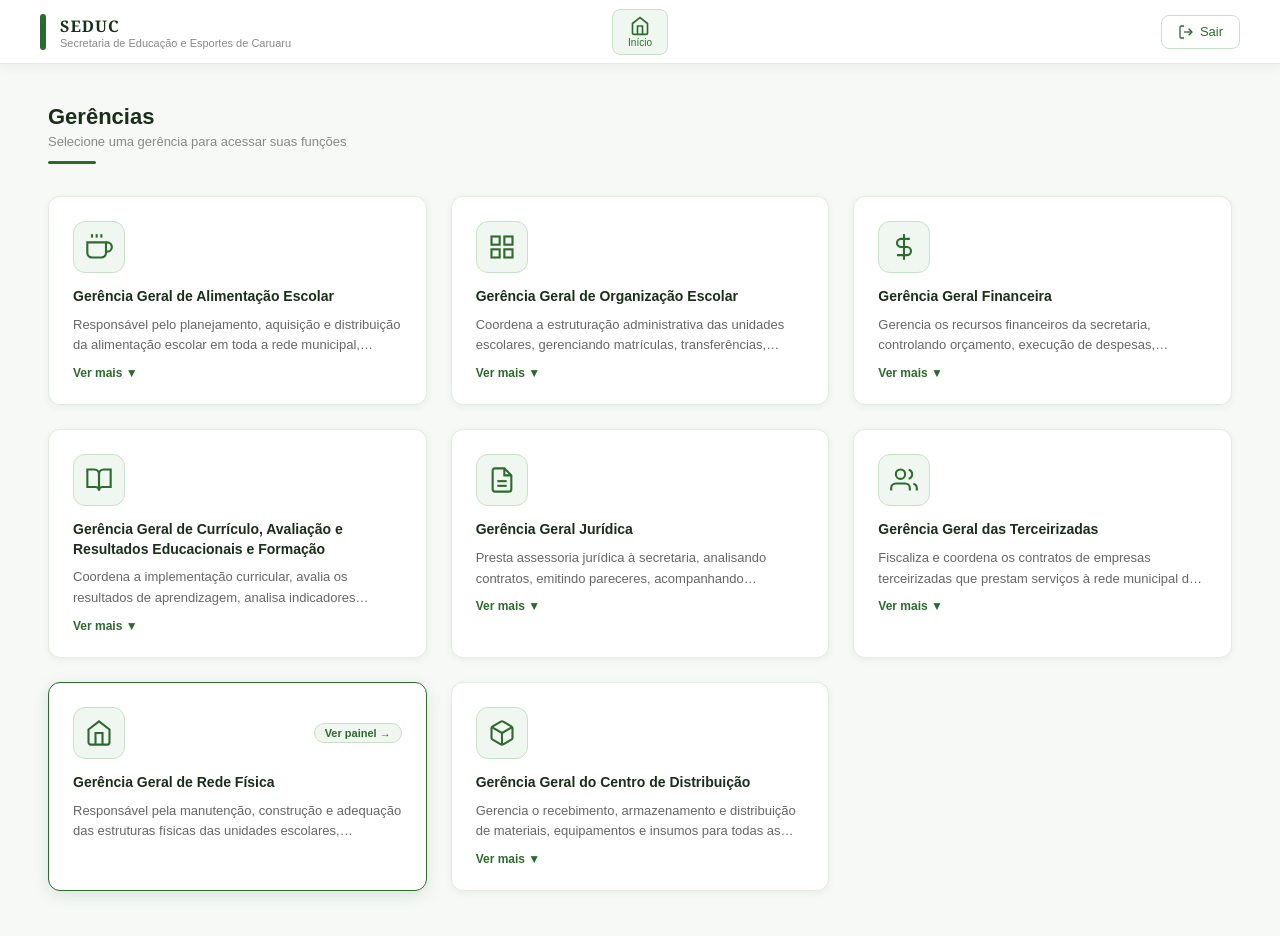
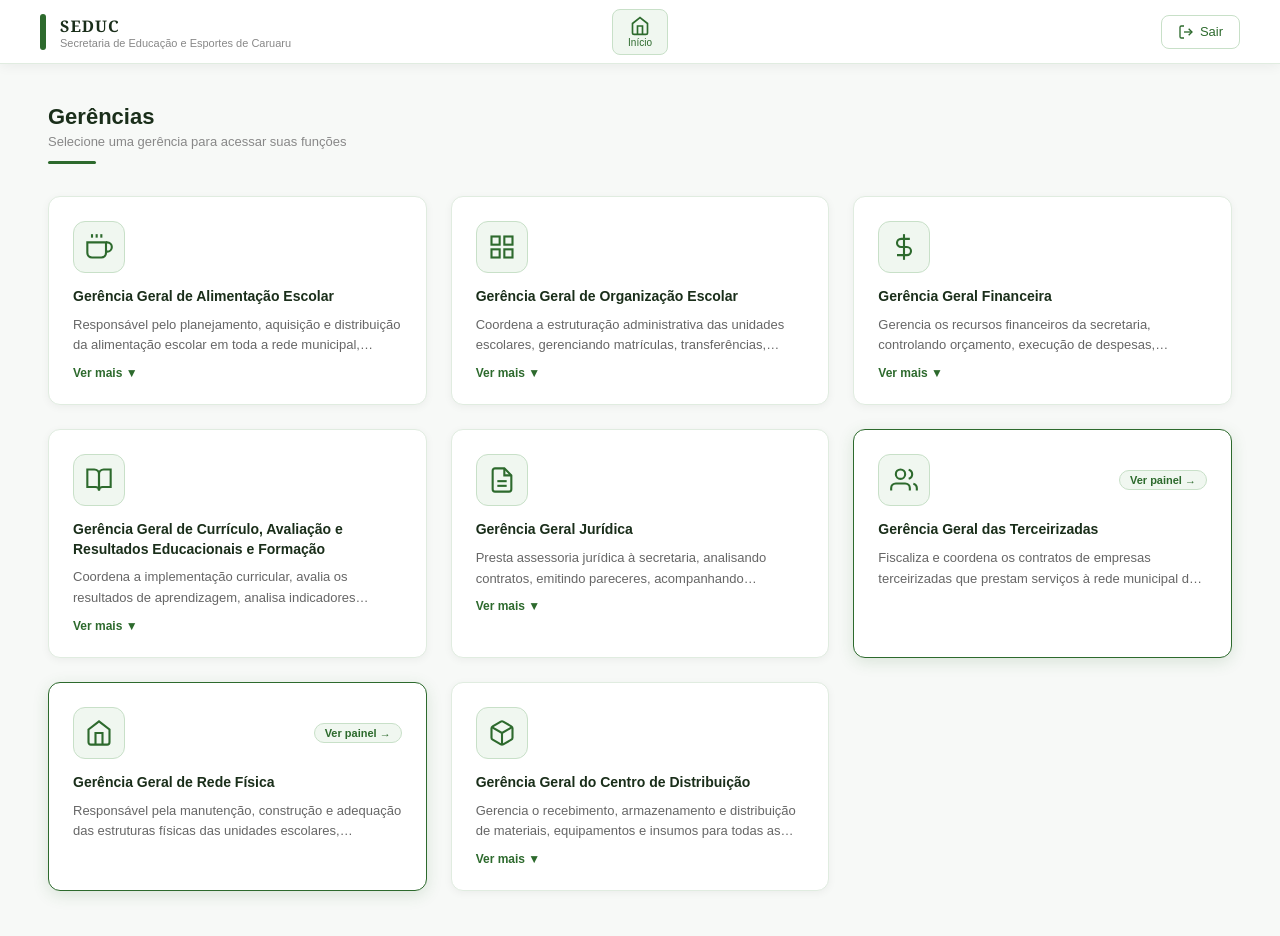
Before and after one commit to josewerton-seduc/seduc, a React (Vite) app in the folder frontend/: page /dashboard in a window 1280 px wide. Shown: the top 936 px of the page. Built offline with nearby package versions, Linux system fonts and the light colour scheme.

Commit message:
Clicar na Terceirização e ir pra nova pasta

```diff
--- a/frontend/src/pages/DashboardPage.jsx
+++ b/frontend/src/pages/DashboardPage.jsx
@@ -96,7 +96,7 @@ function CardGerencia({ gerencia }) {
   const [expandido, setExpandido] = useState(false)
   const navigate = useNavigate()
   const textoLongo = gerencia.descricao.length > 100
-  const clicavel = gerencia.id === 7  // ← Rede Física é o id 7
+  const clicavel = gerencia.id === 7 || gerencia.id === 6  // ← Rede Física e Terceirizadas
 
   return (
     <div
@@ -108,7 +108,10 @@ function CardGerencia({ gerencia }) {
           ? "0 4px 16px rgba(45,106,45,0.15)"
           : "0 2px 8px rgba(0,0,0,0.05)"
       }}
-      onClick={() => clicavel && navigate("/rede-fisica")}
+      onClick={() => {
+        if (gerencia.id === 7) navigate("/rede-fisica")
+        if (gerencia.id === 6) navigate("/gg-terceirizadas")
+      }}
     >
       <div style={styles.cardIconeWrapper}>
         <div style={styles.cardIcone}>{gerencia.icone}</div>
@@ -141,7 +144,7 @@ function CardGerencia({ gerencia }) {
 }
 
 function DashboardPage() {
-  const navigate = useNavigate()
+  //const navigate = useNavigate()
 
   return (
     <div style={styles.page}>
--- /dev/null
+++ b/frontend/src/pages/GGTerceirizadasPage.jsx
@@ -0,0 +1 @@
+const POWERBI_URL = "https://app.powerbi.com/links/18h9JJyt34?ctid=28567d34-5f70-445d-8364-e72e919a41d3&pbi_source=linkShare"
```
